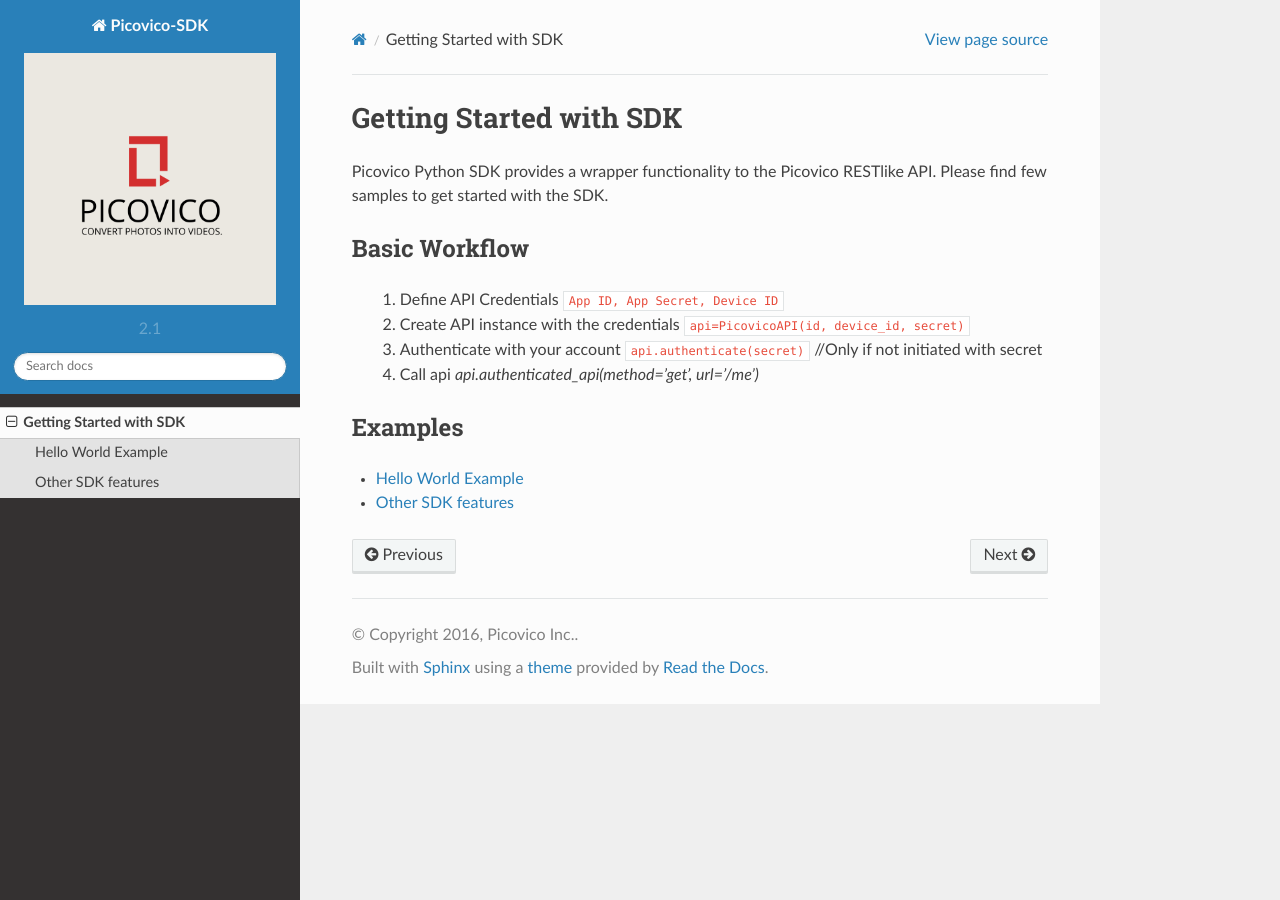
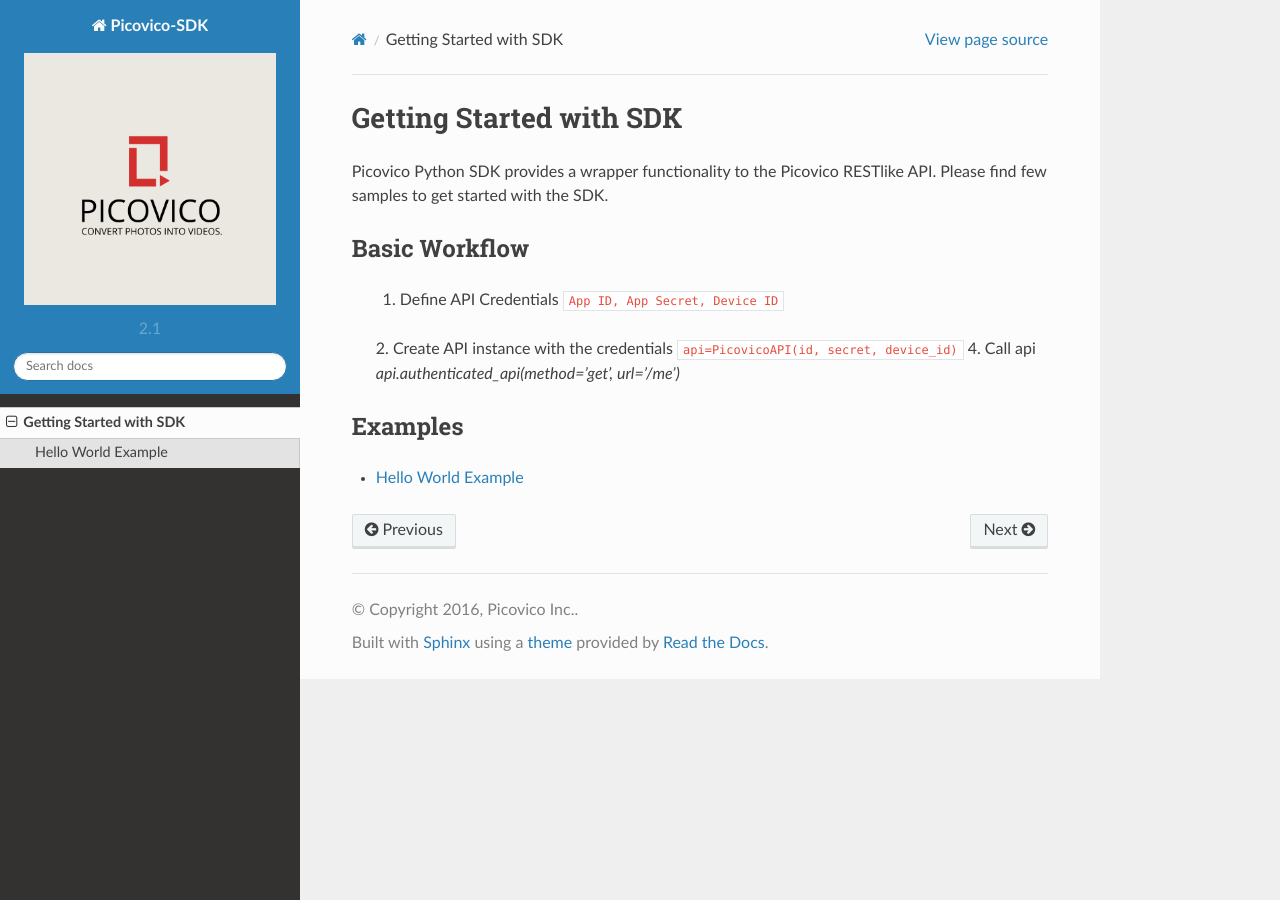
Before and after one commit to picovico/python-sdk, a Sphinx documentation site: the page built from docs/source/articles/index.rst, in a window 1280 px wide. Built offline with Sphinx 7.4.7 and the Read the Docs theme 2.0.0, drawn with Linux system fonts in a browser that asks for light colours.

Commit message:
update docs and example

```diff
--- a/docs/source/articles/index.rst
+++ b/docs/source/articles/index.rst
@@ -6,8 +6,7 @@
 Basic Workflow
 ~~~~~~~~~~~~~~
   1. Define API Credentials ``App ID, App Secret, Device ID``
-  2. Create API instance with the credentials ``api=PicovicoAPI(id, device_id, secret)``
-  3. Authenticate with your account ``api.authenticate(secret)`` //Only if not initiated with secret
+  2. Create API instance with the credentials ``api=PicovicoAPI(id, secret, device_id)``
   4. Call api `api.authenticated_api(method='get', url='/me')`
 
 Examples
@@ -16,4 +15,4 @@
   :titlesonly:
 
   sdk/example-hello-world
-  sdk/example-sdk-features
+..  sdk/example-sdk-features
--- a/docs/source/index.rst
+++ b/docs/source/index.rst
@@ -1,6 +1,6 @@
 About Picovico
 ==============
-`Picovico <http://picovico.com>`_ is a cloud based platform which converts photos into videos. Picovico also exposes its service via REST like APIs. This page provides documentation for the official Python SDK and the built-in command line utility.
+`Picovico <http://picovico.com>`_ is a cloud based platform which converts photos into videos. Picovico also exposes its service via REST like APIs. This page provides documentation for the official Python SDK which is a simple wrapper around the api.
 
 Table of Contents
 -----------------
```
Also changed, not shown: 1 other file.
